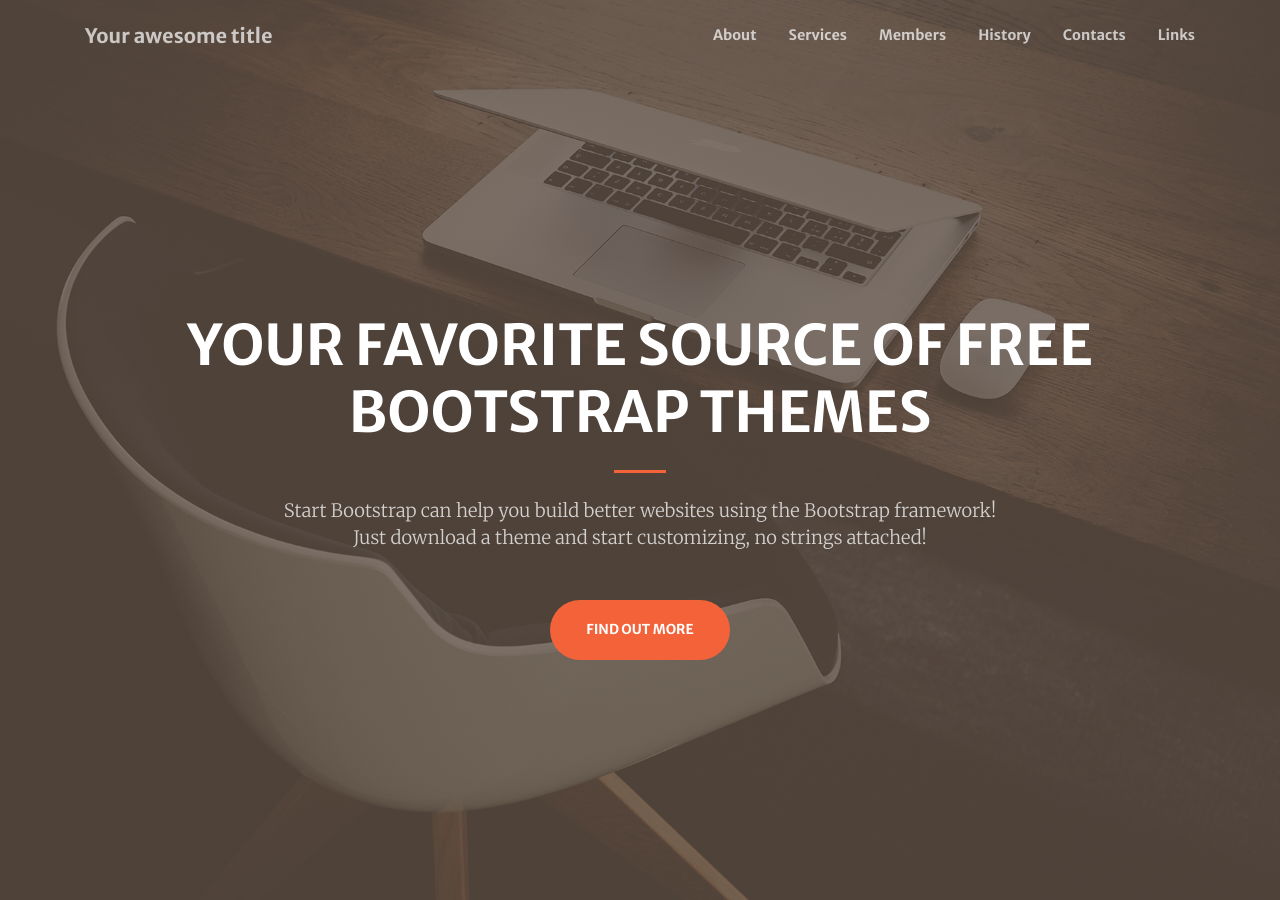
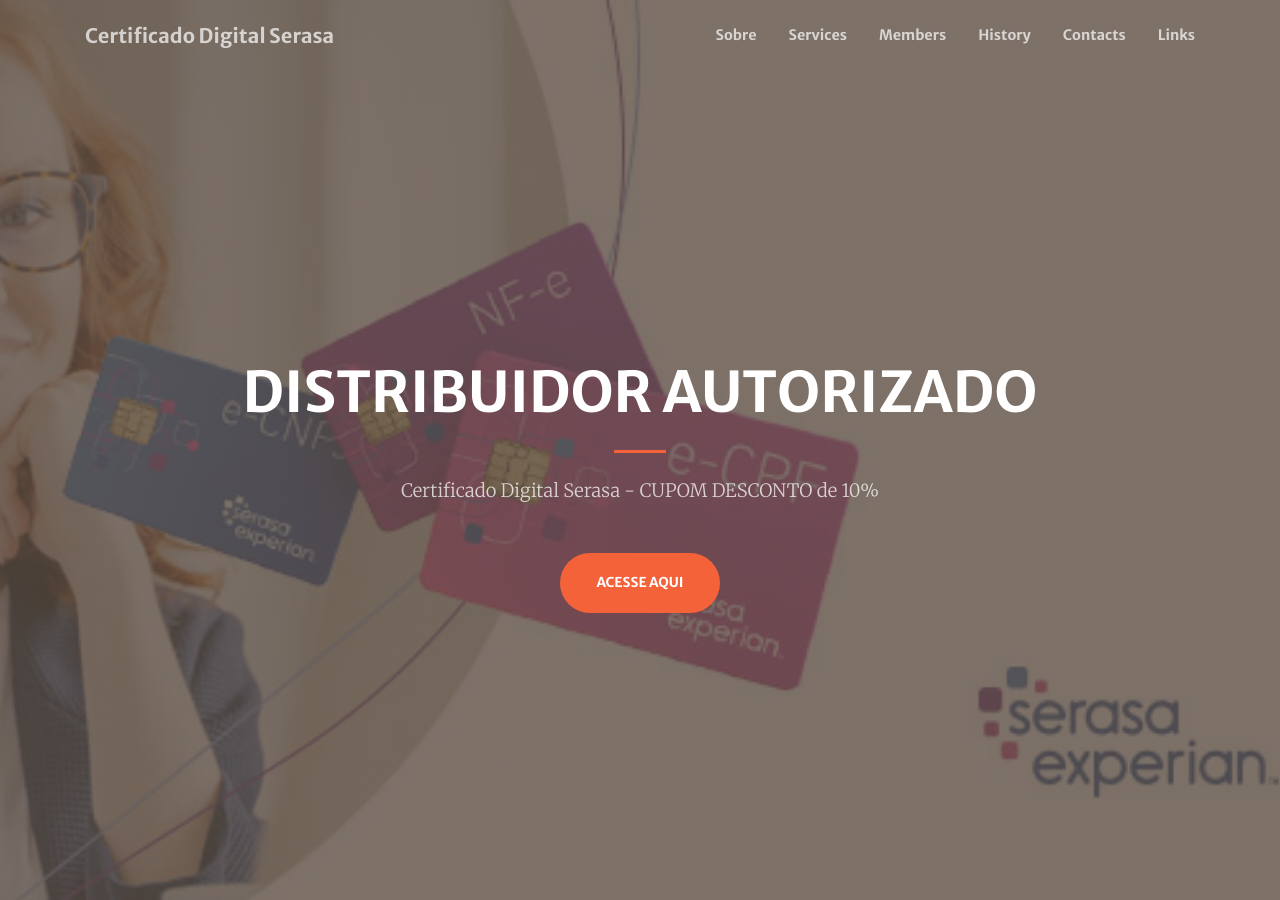
Before and after one commit to ltakao/my-project, a Jekyll site: the page built from index.md, in a window 1280 px wide and 900 px high. Built offline with Jekyll 4.4.1, drawn with Linux system fonts in a browser that asks for light colours; nearby versions of some CDN libraries.

Commit message:
- Alteração seção hero.

```diff
--- a/Gemfile
+++ b/Gemfile
@@ -6,7 +6,7 @@ gem "github-pages", "~> 202"
 
 group :noupdate do
   gem "ffi", "= 1.12.1"
-  gem "nokogiri", "= 1.10.7"
+  gem "nokogiri", "= 1.10.8"
 end
 
 group :jekyll_plugins do
--- a/_config.yml
+++ b/_config.yml
@@ -18,8 +18,8 @@
 # You can create any custom variable you would like, and they will be accessible
 # in the templates via {{ site.myvariable }}.
 
-title: Your awesome title
-email: your-email@example.com
+title: Certificado Digital Serasa
+email: contato@parceiroserasa.com.br
 description: >- # this means to ignore newlines until "baseurl:"
   Write an awesome description for your new site here. You can edit this
   line in _config.yml. It will appear in your document head meta (for
@@ -30,9 +30,6 @@ twitter_username: jekyllrb
 github_username:  jekyll
 
 # Build settings
-theme: minima
-plugins:
-  - jekyll-feed
 
 # Exclude from processing.
 # The following items will not be processed, by default.
--- a/_data/menus.yml
+++ b/_data/menus.yml
@@ -3,7 +3,7 @@
 # However on github-pages custom plugins are disabled, and the script doesn't
 # run. So please, fill in any custom menu entry here.
 header:
-- title: About
+- title: Sobre
   url: /#about
 - title: Services
   url: /#services
--- a/index.md
+++ b/index.md
@@ -1,13 +1,11 @@
 ---
 layout: home
 header:
-  title: Your Favorite Source of Free Bootstrap Themes
-  text: >
-    Start Bootstrap can help you build better websites using the Bootstrap
-    framework! Just download a theme and start customizing, no strings attached!
+  title: Distribuidor Autorizado
+  text: Certificado Digital Serasa - CUPOM DESCONTO de 10%
   action: # action button is optional
-    label: Find Out More
-    url: '#about'
+    label: Acesse aqui
+    url: 'https://serasa.certificadodigital.com.br/clube-do-revendedor/cupom/?cp=CRLUC17648'
 
 
 sections:
```
Also changed, not shown: Gemfile.lock, assets/img/bg-masthead.jpg, assets/img/bg-masthead~.jpg (added).
